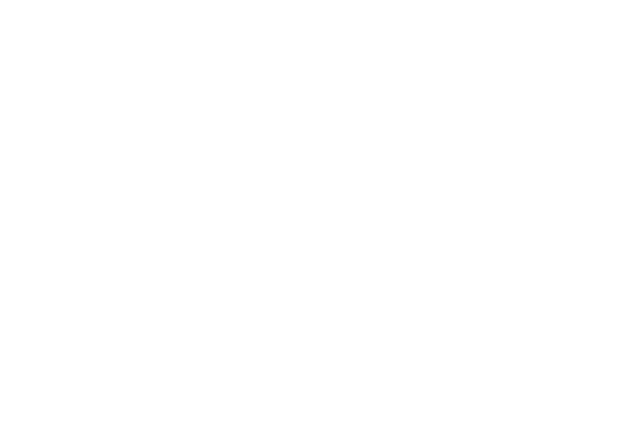
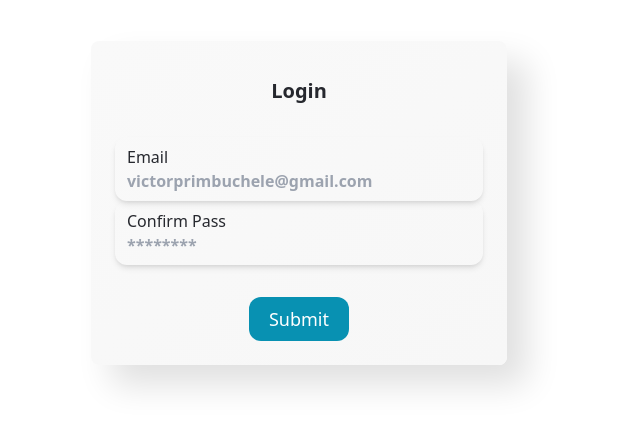
Before and after one commit to victorprimbuchele/finance-planner, a React (Vite) app: page / in a window 1280 px wide. Before the commit this address had no page. Shown: the part 197-624 px from the top of the page, without its empty margins (341-981 px from the left). Built offline with nearby package versions, Linux system fonts and the light colour scheme.

Commit message:
feat: implementada página de login

```diff
--- /dev/null
+++ b/src/data/form/login/login-form-data.json
@@ -0,0 +1,20 @@
+[
+  {
+    "placeholder": "victorprimbuchele@gmail.com",
+    "required": true,
+    "type": "email",
+    "name": "email",
+    "label": "Email",
+    "errors": "You must insert your email",
+    "grouped": false
+  },
+  {
+    "placeholder": "********",
+    "required": true,
+    "type": "password",
+    "name": "confirmPassword",
+    "label": "Confirm Pass",
+    "errors": "You must to insert your password",
+    "grouped": false
+  }
+]
--- a/src/data/form/register/register-form-data.json
+++ b/src/data/form/register/register-form-data.json
@@ -48,7 +48,7 @@
   {
     "placeholder": "victorprimbuchele@gmail.com",
     "required": true,
-    "type": "text",
+    "type": "email",
     "name": "email",
     "label": "Email",
     "errors": "You must insert a email",
--- a/src/presentation/components/Router/Router.tsx
+++ b/src/presentation/components/Router/Router.tsx
@@ -1,4 +1,5 @@
 import { BrowserRouter, Routes, Route } from "react-router-dom";
+import { Login } from "../../pages/Login/Login";
 import { Register } from "../../pages/Register/Register";
 
 export const Router: React.FC = () => {
@@ -6,6 +7,7 @@
     <BrowserRouter>
       <Routes>
         <Route path="/register" element={<Register />} />
+        <Route path="/" element={<Login />} />
       </Routes>
     </BrowserRouter>
   );
--- /dev/null
+++ b/src/presentation/pages/Login/Login.tsx
@@ -0,0 +1,48 @@
+import React from "react";
+// import { useDispatch } from "react-redux";
+import { useNavigate } from "react-router-dom";
+import { faChevronLeft } from "@fortawesome/free-solid-svg-icons";
+import { FontAwesomeIcon } from "@fortawesome/react-fontawesome";
+import * as yup from "yup";
+
+import { Form } from "../../components/Form/Form";
+import { NeumorphicBox } from "../../components/Neumorphic/Box/Box";
+import LoginFormData from "../../../data/form/login/login-form-data.json";
+import { UserPayload } from "../../../store/slices/user/user";
+
+export const Login: React.FC = () => {
+  const navigate = useNavigate();
+  //   const dispatch = useDispatch();
+
+  const handleSubmit = async (payload: UserPayload) => {
+    console.log(payload);
+    // try {
+    //   await dispatch(userLogin(payload));
+    //   console.log(payload);
+    // } catch (error) {
+    //   console.error("Failed to create new user", error);
+    // }
+  };
+
+  const schema = yup.object({
+    email: yup.string().email().required(),
+    password: yup.string().required(),
+  });
+
+  return (
+    <div className="grid place-content-center justify-center content-center h-full">
+      <NeumorphicBox size="md" className="rounded-lg p-6">
+        <div className="grid grid-cols-1 text-center content-center py-3 mb-5 items-center text-xl font-semibold">
+          <h1>Login</h1>
+        </div>
+        <div>
+          <Form
+            input={LoginFormData}
+            onSubmit={handleSubmit}
+            schema={schema}
+          ></Form>
+        </div>
+      </NeumorphicBox>
+    </div>
+  );
+};
--- a/src/presentation/pages/Register/Register.tsx
+++ b/src/presentation/pages/Register/Register.tsx
@@ -3,13 +3,13 @@
 import { useNavigate } from "react-router-dom";
 import { faChevronLeft } from "@fortawesome/free-solid-svg-icons";
 import { FontAwesomeIcon } from "@fortawesome/react-fontawesome";
+import * as yup from "yup";
 
 import { Form } from "../../components/Form/Form";
 import { NeumorphicBox } from "../../components/Neumorphic/Box/Box";
 import RegisterFormData from "../../../data/form/register/register-form-data.json";
 import { UserPayload } from "../../../store/slices/user/user";
 import { addNewUser } from "../../../store/slices/user/users.slice";
-import * as yup from "yup";
 
 export const Register: React.FC = () => {
   const navigate = useNavigate();
--- a/src/store/slices/user/users.slice.ts
+++ b/src/store/slices/user/users.slice.ts
@@ -53,3 +53,5 @@
     });
   }
 );
+
+export const userLogin = createAsyncThunk;
```
